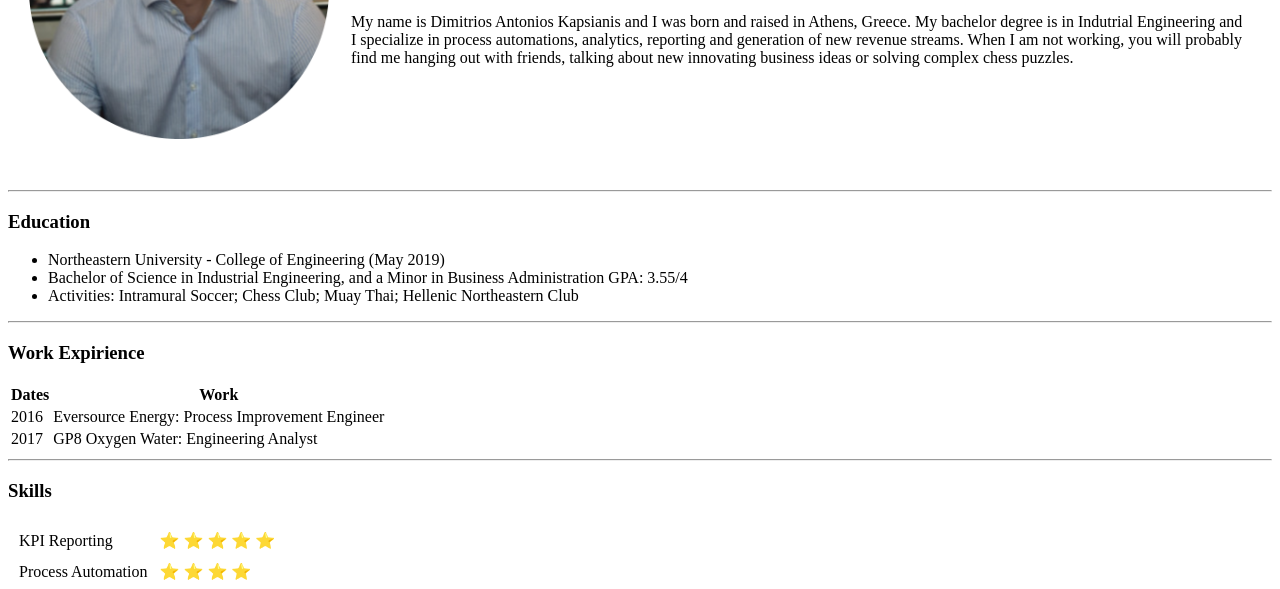
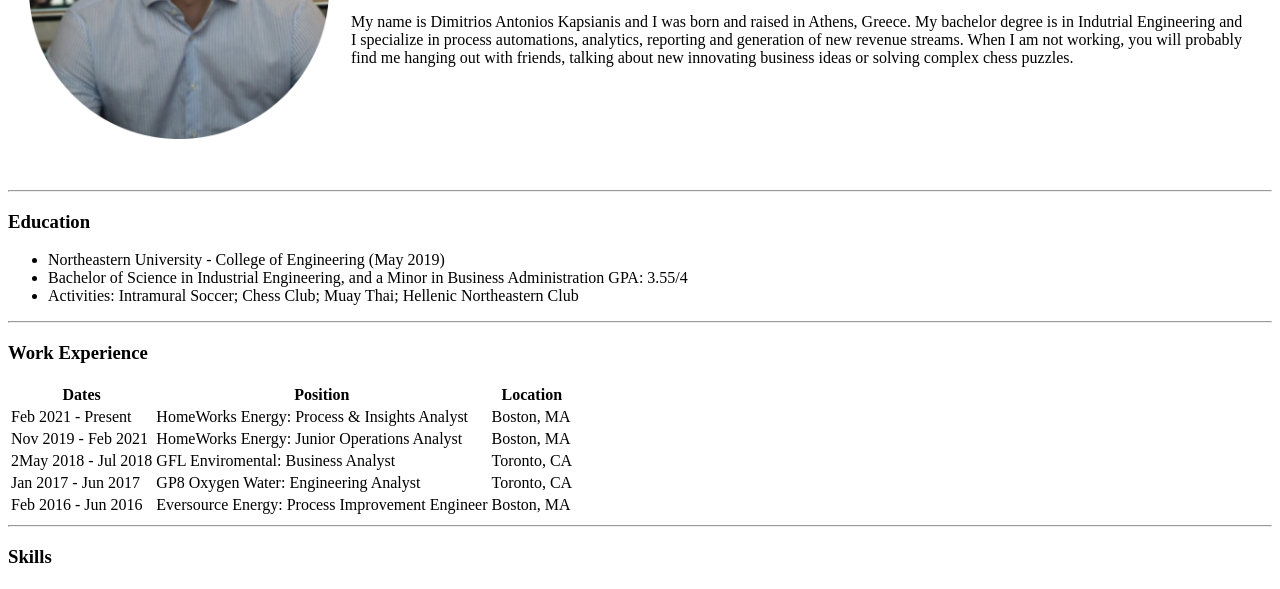
Before and after one commit to dimitriskapsianis/CV, a plain HTML site: page index.html in a window 1280 px wide. Shown: the part 190-779 px from the top of the page. Drawn offline with Linux system fonts and the light colour scheme.

Commit message:
Update index.html

```diff
--- a/index.html
+++ b/index.html
@@ -27,20 +27,38 @@
   <li>Activities: Intramural Soccer; Chess Club; Muay Thai; Hellenic Northeastern Club</li>
   </ul>
 <hr>
-<h3>Work Expirience</h3>
+<h3>Work Experience</h3>
    <table>
        <tr>
         <th>Dates</th>
-           <th>Work</th>
+           <th>Position</th>
+           <th>Location</th>
 
        </tr>
         <tr>
-            <td>2016</td>
-            <td>Eversource Energy: Process Improvement Engineer</td>
+            <td>Feb 2021 - Present</td>
+            <td>HomeWorks Energy: Process & Insights Analyst</td>
+            <td>Boston, MA</td>
+        </tr>
+       <tr>
+            <td>Nov 2019 - Feb 2021</td>
+            <td>HomeWorks Energy: Junior Operations Analyst</td>
+            <td>Boston, MA</td>
+        </tr>
+        <tr>
+            <td>2May 2018 - Jul 2018</td>
+            <td>GFL Enviromental: Business Analyst</td>
+            <td>Toronto, CA</td>
         </tr>
          <tr>
-            <td>2017</td>
+            <td>Jan 2017 - Jun 2017 </td>
             <td>GP8 Oxygen Water: Engineering Analyst</td>
+             <td>Toronto, CA</td>
+        </tr>
+       <tr>
+            <td>Feb 2016 - Jun 2016</td>
+            <td>Eversource Energy: Process Improvement Engineer</td>
+           <td>Boston, MA</td>
         </tr>
    </table>
 <hr>
```
